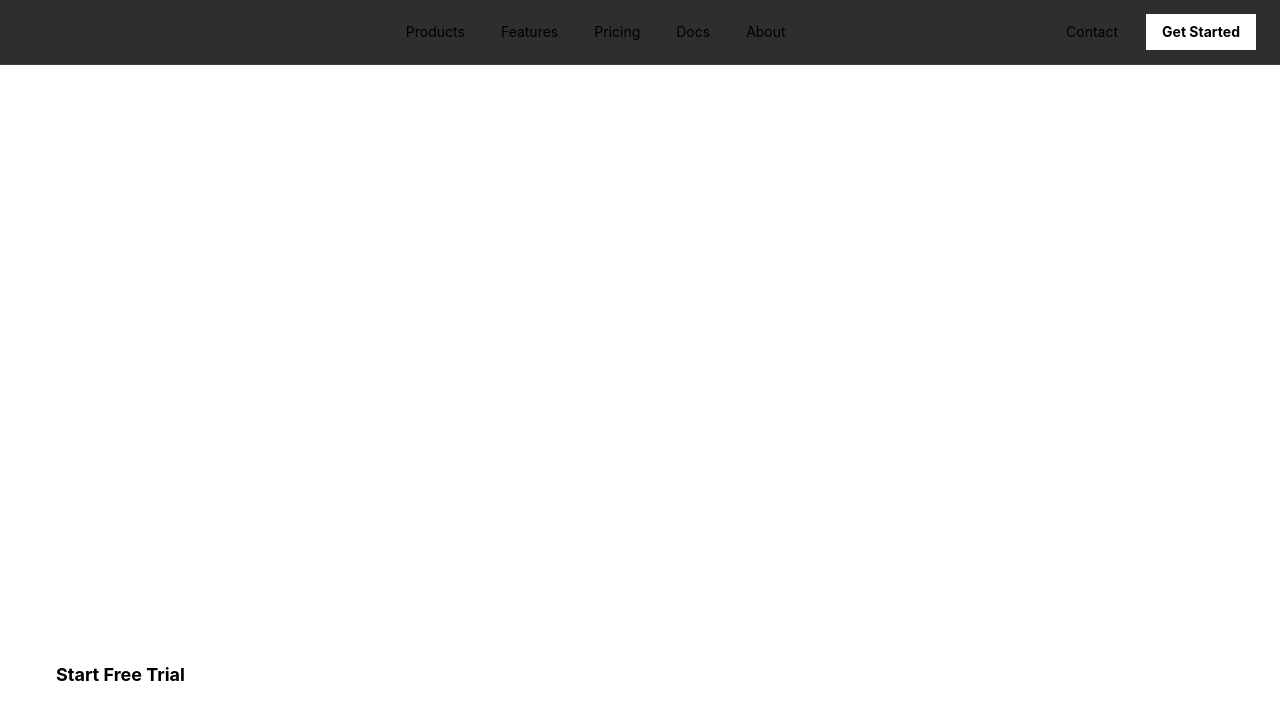
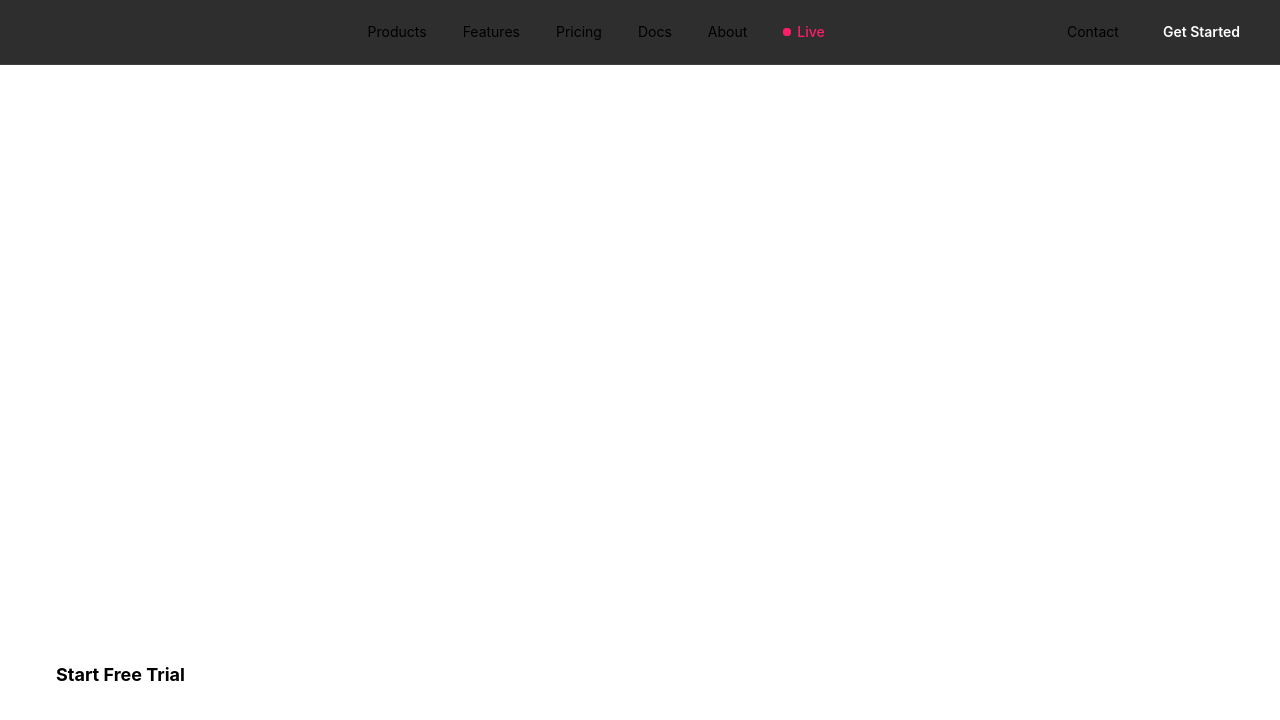
Before and after one commit to BlackRoad-OS-Inc/blackroad-web, a Next.js app: page / in a window 1280 px wide. Shown: the top 720 px of the page. Built offline with nearby package versions, Linux system fonts and the light colour scheme.

Commit message:
feat(nav): add Live dropdown with Worlds/Fleet/Memory/Agents links + pulsing indicator

```diff
--- a/src/app/components/Navigation.tsx
+++ b/src/app/components/Navigation.tsx
@@ -18,9 +18,17 @@ const navLinks = [
   { name: 'About', href: '/about' },
 ]
 
+const liveLinks = [
+  { name: '🌌 Worlds', href: '/worlds', desc: 'Live Pi-generated world artifacts' },
+  { name: '🚀 Fleet', href: '/fleet', desc: 'Pi node status & health' },
+  { name: '🧠 Memory', href: '/memory', desc: 'PS-SHA∞ hash chain explorer' },
+  { name: '🤖 Agents', href: '/agents', desc: 'Agent roster & capabilities' },
+]
+
 export default function Navigation() {
   const [mobileOpen, setMobileOpen] = useState(false)
   const [productsOpen, setProductsOpen] = useState(false)
+  const [liveOpen, setLiveOpen] = useState(false)
 
   return (
     <nav className="fixed top-0 left-0 right-0 z-50 bg-[rgba(10,10,10,0.85)] backdrop-blur-md border-b border-[rgba(255,255,255,0.08)]" aria-label="Main navigation">
@@ -72,6 +80,43 @@ export default function Navigation() {
               {link.name}
             </Link>
           ))}
+
+          {/* Live Dropdown */}
+          <div
+            className="relative"
+            onMouseEnter={() => setLiveOpen(true)}
+            onMouseLeave={() => setLiveOpen(false)}
+          >
+            <button
+              className="px-4 py-2 text-sm font-medium flex items-center gap-1.5 bg-transparent border-none cursor-pointer font-[var(--br-font)] transition-colors hover:text-white"
+              style={{ color: '#FF1D6C' }}
+              aria-expanded={liveOpen}
+              aria-haspopup="true"
+            >
+              <span className="relative flex h-2 w-2">
+                <span className="animate-ping absolute inline-flex h-full w-full rounded-full opacity-75" style={{ backgroundColor: '#FF1D6C' }} />
+                <span className="relative inline-flex rounded-full h-2 w-2" style={{ backgroundColor: '#FF1D6C' }} />
+              </span>
+              Live
+            </button>
+            {liveOpen && (
+              <div className="absolute top-full right-0 mt-1 w-64 bg-[var(--br-charcoal)] border border-[rgba(255,29,108,0.2)] shadow-2xl" role="menu">
+                <div className="px-4 py-2 border-b border-[rgba(255,255,255,0.06)]">
+                  <span className="text-xs text-[var(--br-silver)] uppercase tracking-wider">Live Systems</span>
+                </div>
+                {liveLinks.map((link) => (
+                  <Link
+                    key={link.href}
+                    href={link.href}
+                    className="block px-4 py-3 hover:bg-[rgba(255,255,255,0.05)] transition-colors no-underline"
+                  >
+                    <div className="text-sm text-white font-bold">{link.name}</div>
+                    <div className="text-xs text-[var(--br-silver)]">{link.desc}</div>
+                  </Link>
+                ))}
+              </div>
+            )}
+          </div>
         </div>
 
         {/* CTA */}
@@ -83,56 +128,39 @@ export default function Navigation() {
             Contact
           </Link>
           <Link
-            href="/signup"
-            className="px-4 py-2 text-sm bg-white text-black font-bold hover:bg-[rgba(255,255,255,0.85)] transition-all no-underline"
+            href="/platform"
+            className="px-4 py-2 text-sm font-semibold text-white no-underline transition-opacity hover:opacity-90"
+            style={{ background: 'var(--br-gradient-full)' }}
           >
             Get Started
           </Link>
         </div>
 
-        {/* Mobile Toggle */}
+        {/* Mobile toggle */}
         <button
-          className="md:hidden text-white bg-transparent border-none cursor-pointer text-xl p-2"
+          className="md:hidden p-2 text-[var(--br-silver)] bg-transparent border-none cursor-pointer"
           onClick={() => setMobileOpen(!mobileOpen)}
-          aria-expanded={mobileOpen}
-          aria-label={mobileOpen ? 'Close menu' : 'Open menu'}
+          aria-label="Toggle navigation"
         >
-          {mobileOpen ? '\u2715' : '\u2630'}
+          {mobileOpen ? '✕' : '☰'}
         </button>
       </div>
 
-      {/* Mobile Menu */}
+      {/* Mobile menu */}
       {mobileOpen && (
-        <div className="md:hidden bg-[var(--br-charcoal)] border-t border-[rgba(255,255,255,0.08)] px-6 py-4">
-          <div className="mb-4">
-            <div className="text-xs text-[var(--br-silver)] uppercase tracking-wider mb-2">Products</div>
-            {productLinks.map((link) => (
+        <div className="md:hidden bg-[var(--br-charcoal)] border-t border-[rgba(255,255,255,0.08)]">
+          <div className="px-6 py-4 space-y-1">
+            {[...productLinks, ...navLinks, ...liveLinks].map((link) => (
               <Link
                 key={link.href}
                 href={link.href}
-                className="block py-2 text-sm text-white no-underline"
+                className="block py-2 text-sm text-[var(--br-silver)] hover:text-white no-underline"
                 onClick={() => setMobileOpen(false)}
               >
                 {link.name}
               </Link>
             ))}
           </div>
-          <div className="border-t border-[rgba(255,255,255,0.08)] pt-4">
-            {navLinks.map((link) => (
-              <Link
-                key={link.href}
-                href={link.href}
-                className="block py-2 text-sm text-white no-underline"
-                onClick={() => setMobileOpen(false)}
-              >
-                {link.name}
-              </Link>
-            ))}
-          </div>
-          <div className="border-t border-[rgba(255,255,255,0.08)] pt-4 mt-4 flex gap-3">
-            <Link href="/contact" className="text-sm text-[var(--br-silver)] no-underline">Contact</Link>
-            <Link href="/signup" className="text-sm text-[var(--br-hot-pink)] font-bold no-underline">Get Started</Link>
-          </div>
         </div>
       )}
     </nav>
```
